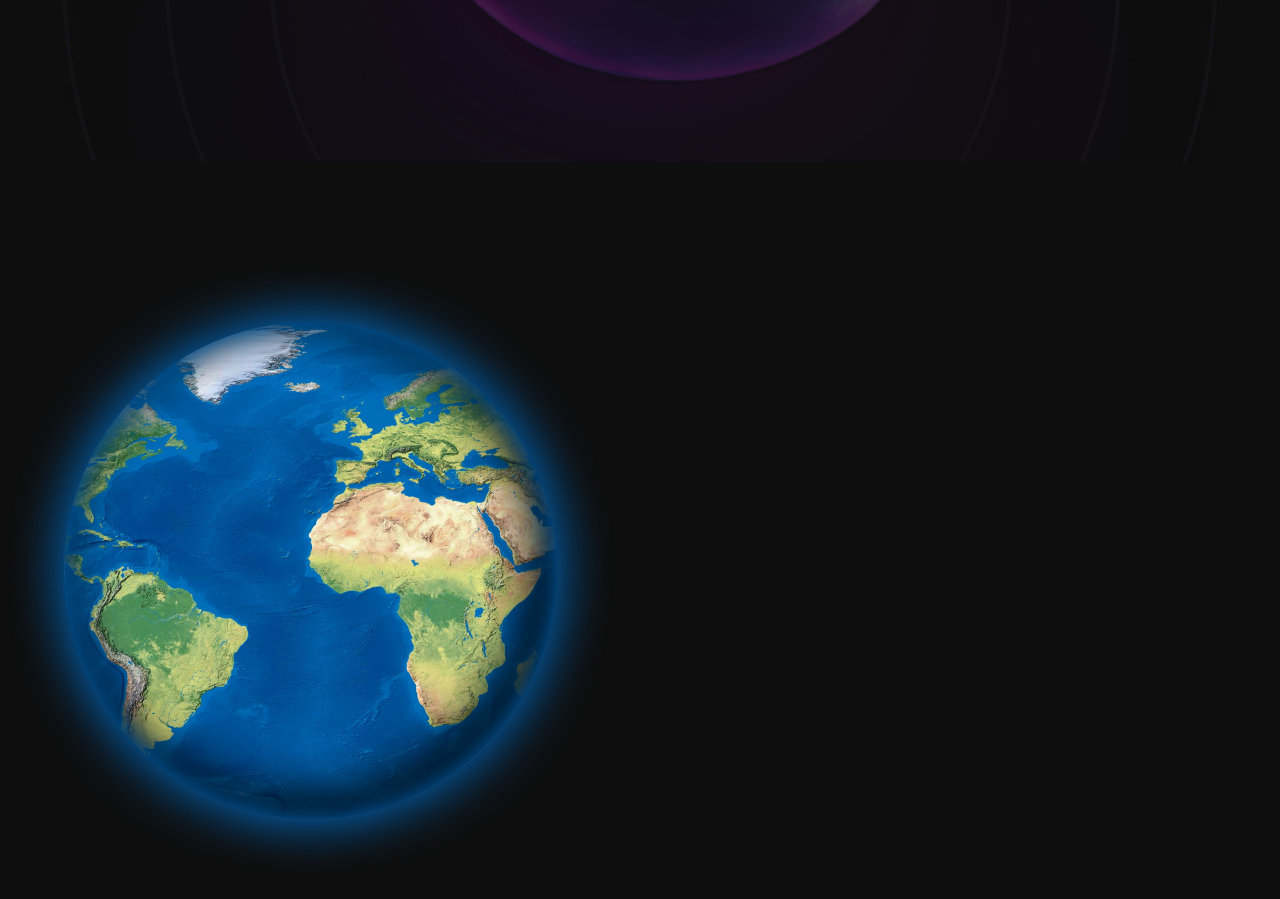
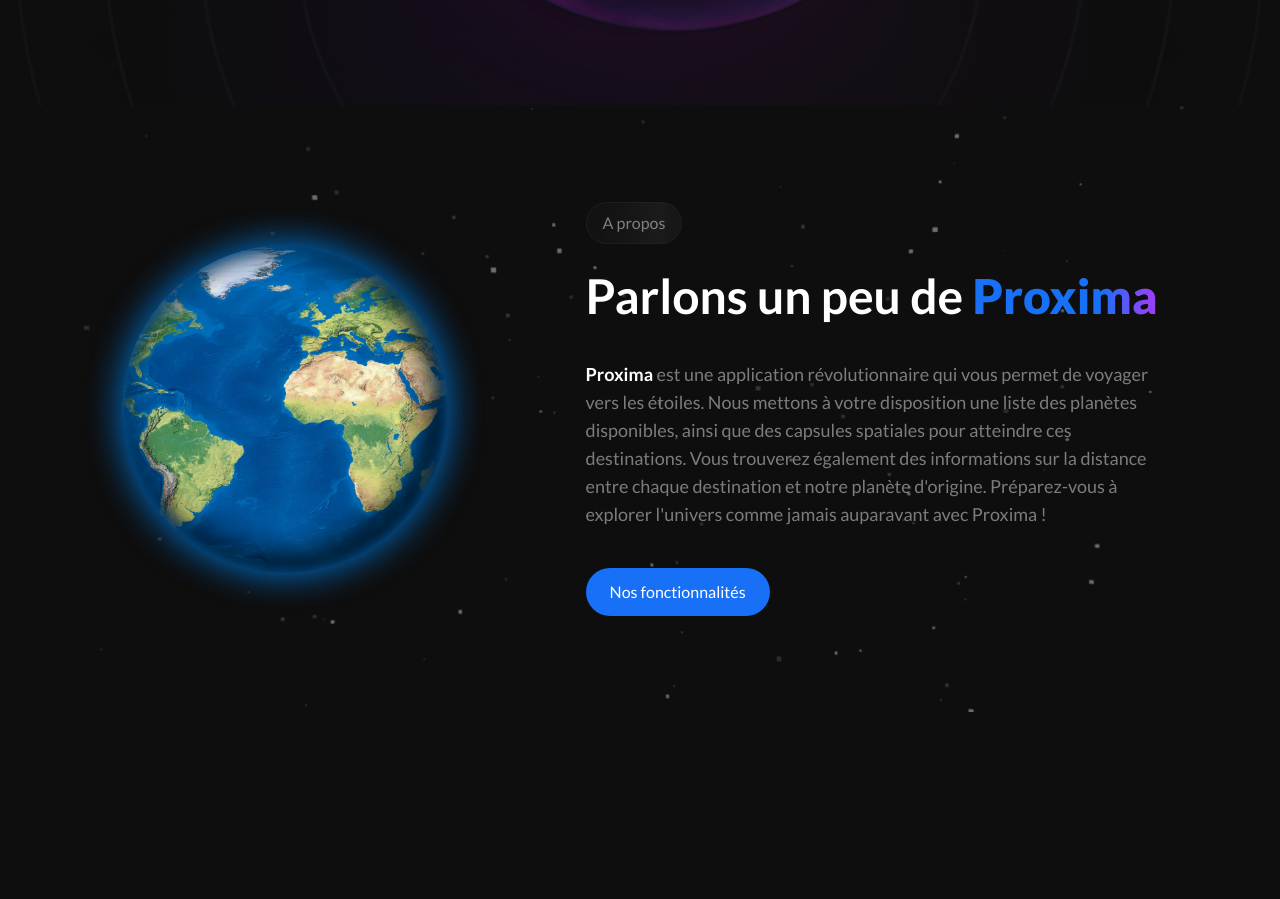
Before and after one commit to KiritoEM/mini-projet-L2, a website: page index.html in a window 1280 px wide. Shown: the part 745-1644 px from the top of the page. After the commit the page ends 1457 px from the top, so only its background shows below. Drawn offline with Linux system fonts and the light colour scheme.

Commit message:
add header to about

```diff
--- a/index.html
+++ b/index.html
@@ -32,17 +32,18 @@
 
     <!-- section hero -->
     <section
-        class="hero w-full overflow-hidden h-screen flex flex-col gap-10 justify-center items-center bg-[url('/public/hero-bg.png')] bg-cover bg-no-repeat bg-center">
+        class="hero w-full overflow-hidden  flex flex-col gap-10 py-40 justify-center items-center bg-[url('/public/hero-bg.png')] bg-cover bg-no-repeat bg-center">
         <div class="header relative z-50 flex flex-col gap-7 items-center">
             <div class="tag">
-                <p class="flex"><img src="/public/flare.svg" class="mr-2" />Intégration de notre IA pour vous assister <span
-                        class="ml-2 lato-medium text-white flex gap-1 items-center">Discuter <img
-                            src="/public/arrow-right.svg" alt=""></span></p>
+                <p class="flex"><img src="/public/flare.svg" class="mr-2" />Intégration de notre IA pour vous assister
+                    <span class="ml-2 lato-medium text-white flex gap-1 items-center">Discuter <img
+                            src="/public/arrow-right.svg" alt=""></span>
+                </p>
             </div>
             <h1 class="text-white lato-black text-center leading-tight">L'espace conquis ! <span>Voyagez</span> vers les
                 étoiles !
             </h1>
-            <p class="text-center">Nous mettons à votre disposition les planètes disponibles et capsules avec la
+            <p class="text-center text-lg">Nous mettons à votre disposition les planètes disponibles et capsules avec la
                 distance entre
                 chaque
                 destinations</p>
@@ -54,11 +55,33 @@
     </section>
 
     <!-- section about -->
-    <section class="about flex py-24">
-        <div class="earth w-3/5">
-            <img src="/public/earth.png" alt="" />
+    <section
+        class="about flex items-center gap-24 py-24 px-20 bg-[url('/public/star.png')] bg-cover bg-no-repeat bg-center">
+        <div class="earth w-2/5">
+            <img src="/public/earth.png" class="w-full h-full object-contain" />
         </div>
-        <div class="about-content"></div>
+        <div class="about-content w-3/5 flex flex-col items-start gap-10">
+            <div class="header flex flex-col gap-7">
+                <div class="tag">
+                    <p class="flex">A propos</p>
+                </div>
+                <h2 class="text-white text-5xl lato-bold">Parlons un peu de <span class="lato-black">Proxima</span></h2>
+            </div>
+            <div class="content">
+                <p class="text-lg w-11/12">
+                    <span class="lato-bold text-white">Proxima</span> est une application révolutionnaire qui vous
+                    permet de voyager vers les
+                    étoiles. Nous
+                    mettons à votre disposition une liste des planètes disponibles, ainsi que des capsules spatiales
+                    pour atteindre ces destinations. Vous trouverez également des informations sur la distance entre
+                    chaque destination et notre planète d'origine. Préparez-vous à explorer l'univers comme jamais
+                    auparavant avec Proxima !
+                </p>
+            </div>
+            <button class="text-white px-6 py-3 rounded-full">
+                Nos fonctionnalités
+            </button>
+        </div>
     </section>
 </body>
 
--- a/src/styles.css
+++ b/src/styles.css
@@ -6,7 +6,7 @@
 :root {
     --blue01: #1770F6;
     --gray01: rgba(34, 35, 36, 0.70);
-    --gray02: rgba(255, 255, 255, 0.50);
+    --gray02: #ffffff75;
 }
 
 /* styles globales */
@@ -93,7 +93,7 @@ body {
 }
 
 .hero .footer-buttons :last-child {
-    border: 1px solid var(--gray01);
+    border: 1px solid var(--gray02);
     background: linear-gradient(92deg, #131212 1.08%, rgba(22, 22, 22, 0.88) 46.58%, rgba(29, 28, 28, 0.78) 67.12%, rgba(25, 25, 25, 0.90) 98.92%);
 }
 
@@ -108,4 +108,20 @@ body {
 
 .tag p {
     width: max-content !important;
+    color: var(--gray02);
 }
+
+.about .about-content .header span {
+    background: linear-gradient(92deg, #1770F6 68.89%, #9243FA 94.31%);
+    background-clip: text;
+    -webkit-background-clip: text;
+    -webkit-text-fill-color: transparent;
+}
+
+.about .about-content .content p {
+    color: var(--gray02);
+}
+
+.about .about-content  button {
+    background-color: var(--blue01);
+}
```
Also changed, not shown: public/star.png (added), src/output.css.
